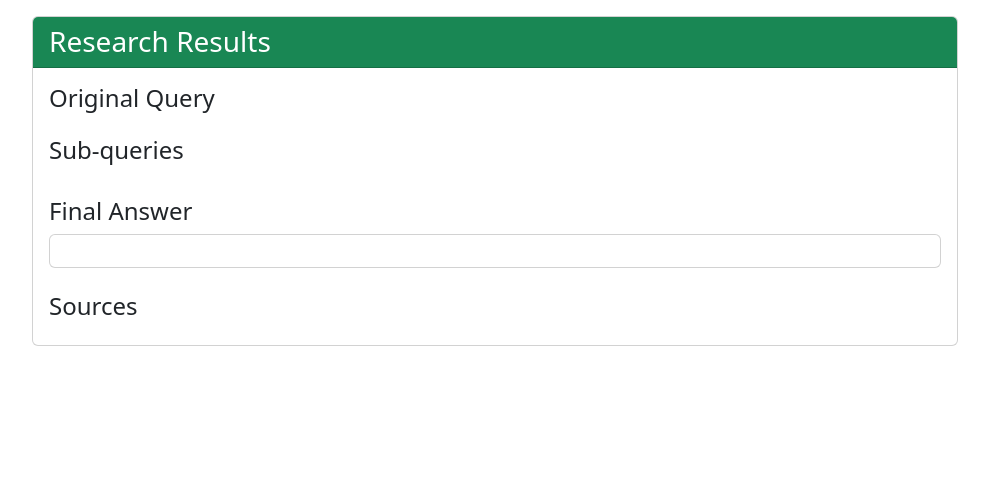
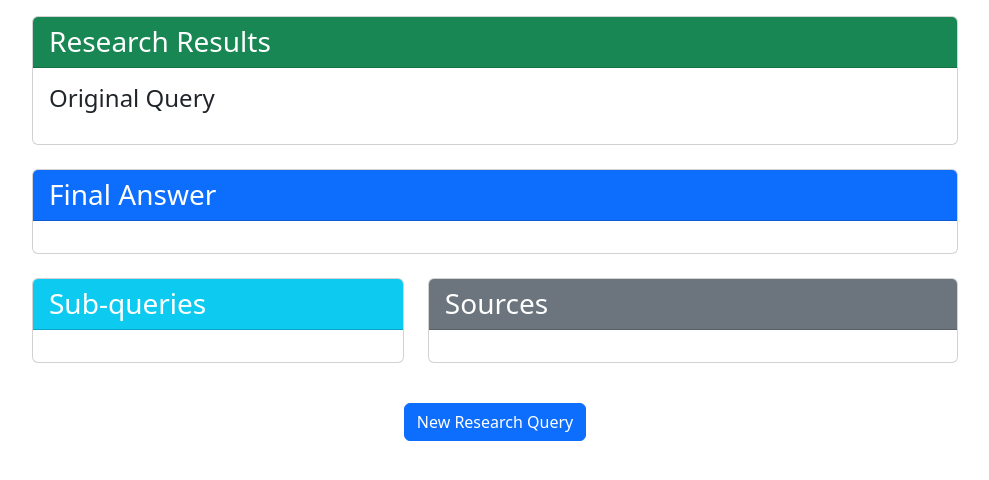
Before and after one commit to Rahul-V-004/DeepResearchSystem, a Flask app: template templates/results.html in a window 1280 px wide. Shown: the part 48-528 px from the top of the page, without its empty margins (145-1134 px from the left). Run offline with Flask 3, Linux system fonts and the light colour scheme; the template is opened without the code that fills it, so the values that code supplies are empty.

Commit message:
Add initial templates folder with basic html files

```diff
--- a/templates/results.html
+++ b/templates/results.html
@@ -1,3 +1,4 @@
+<!-- templates/results.html -->
 <!DOCTYPE html>
 <html lang="en">
 <head>
@@ -5,6 +6,22 @@
     <meta name="viewport" content="width=device-width, initial-scale=1.0">
     <title>Research Results</title>
     <link href="https://cdn.jsdelivr.net/npm/bootstrap@5.3.0-alpha1/dist/css/bootstrap.min.css" rel="stylesheet">
+    <style>
+        .final-answer {
+            font-size: 1.1rem;
+            line-height: 1.6;
+        }
+        .final-answer p {
+            margin-bottom: 1rem;
+        }
+        .card-header h3 {
+            margin-bottom: 0;
+        }
+        .sources-container {
+            max-height: 400px;
+            overflow-y: auto;
+        }
+    </style>
 </head>
 <body>
     <div class="container mt-4">
@@ -17,29 +34,51 @@
                     </ol>
                 </nav>
 
-                <div class="card">
+                <div class="card mb-4">
                     <div class="card-header bg-success text-white">
                         <h3 class="mb-0">Research Results</h3>
                     </div>
                     <div class="card-body">
                         <h4>Original Query</h4>
                         <p class="lead">{{ query }}</p>
+                    </div>
+                </div>
 
-                        <h4 class="mt-4">Sub-queries</h4>
-                        <ul class="list-group mb-4">
+                <div class="card mb-4">
+                    <div class="card-header bg-primary text-white">
+                        <h3 class="mb-0">Final Answer</h3>
+                    </div>
+                    <div class="card-body">
+                        <div class="final-answer">
+                            {% for paragraph in final_answer.split('\n\n') %}
+                                <p>{{ paragraph }}</p>
+                            {% endfor %}
+                        </div>
+                    </div>
+                </div>
+
+                <div class="row">
+                    <div class="col-md-5">
+                        <div class="card mb-4">
+                            <div class="card-header bg-info text-white">
+                                <h3 class="mb-0">Sub-queries</h3>
+                            </div>
+                            <div class="card-body">
+                                <ul class="list-group">
                                     {% for sub_query in sub_queries %}
                                         <li class="list-group-item">{{ sub_query }}</li>
                                     {% endfor %}
                                 </ul>
-
-                        <h4 class="mt-4">Final Answer</h4>
-                        <div class="card">
-                            <div class="card-body">
-                                {{ final_answer | safe }}
+                            </div>
                         </div>
                     </div>
 
-                        <h4 class="mt-4">Sources</h4>
+                    <div class="col-md-7">
+                        <div class="card mb-4">
+                            <div class="card-header bg-secondary text-white">
+                                <h3 class="mb-0">Sources</h3>
+                            </div>
+                            <div class="card-body sources-container">
                                 <div class="accordion" id="sourcesAccordion">
                                     {% for source_collection in sources %}
                                         <div class="accordion-item">
@@ -49,14 +88,14 @@
                                                 </button>
                                             </h2>
                                             <div id="collapse{{ loop.index }}" class="accordion-collapse collapse" data-bs-parent="#sourcesAccordion">
-                                        <div class="accordion-body">
+                                                <div class="accordion-body p-0">
                                                     <div class="list-group">
                                                         {% for source in source_collection %}
-                                                    <a href="{{ source.url }}" target="_blank" class="list-group-item list-group-item-action">
+                                                            <div class="list-group-item">
                                                                 <h5 class="mb-1">{{ source.title }}</h5>
-                                                        <p class="mb-1">{{ source.content[:200] }}...</p>
-                                                        <small class="text-muted">{{ source.url }}</small>
-                                                    </a>
+                                                                <p class="mb-1 text-muted">{{ source.content[:150] }}...</p>
+                                                                <a href="{{ source.url }}" target="_blank" class="btn btn-sm btn-outline-primary">View Source</a>
+                                                            </div>
                                                         {% endfor %}
                                                     </div>
                                                 </div>
@@ -68,6 +107,12 @@
                         </div>
                     </div>
                 </div>
+
+                <div class="text-center mt-3 mb-5">
+                    <a href="/" class="btn btn-primary">New Research Query</a>
+                </div>
+            </div>
+        </div>
     </div>
 
     <script src="https://cdn.jsdelivr.net/npm/bootstrap@5.3.0-alpha1/dist/js/bootstrap.bundle.min.js"></script>
```
Lines whose indentation alone changed are shown as unchanged.
